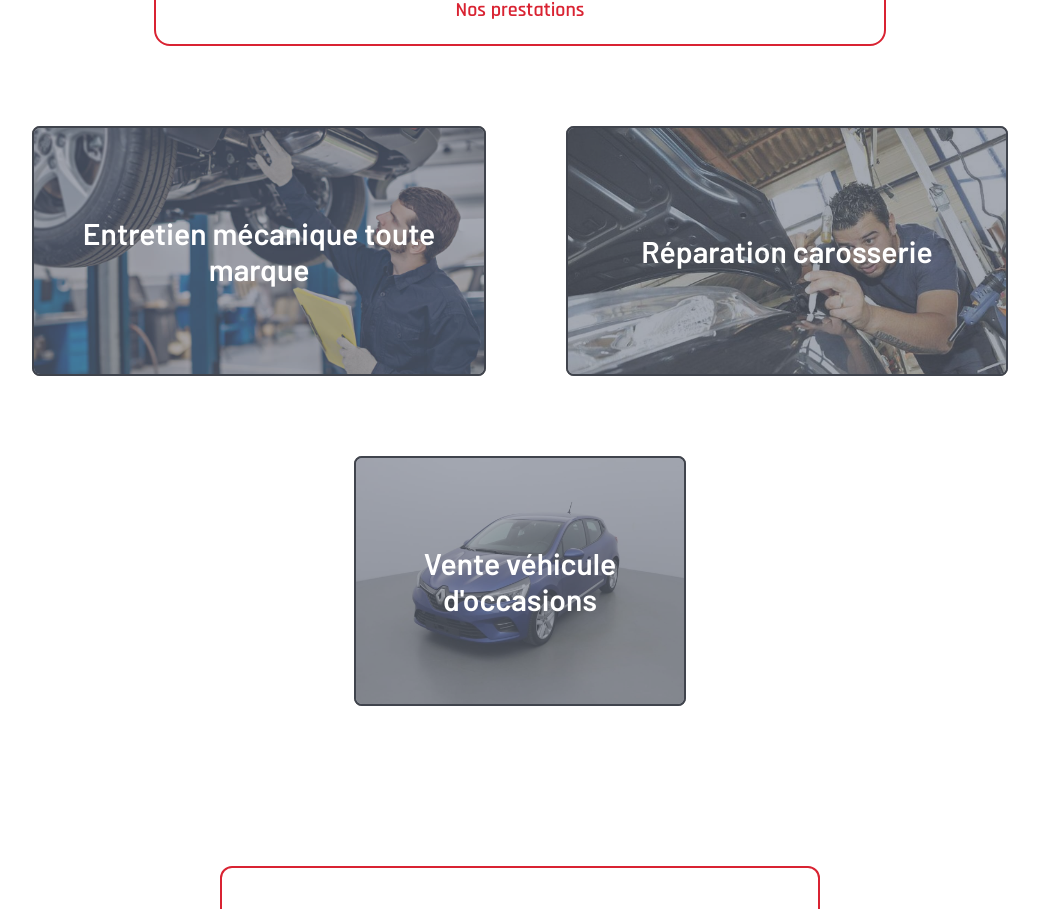
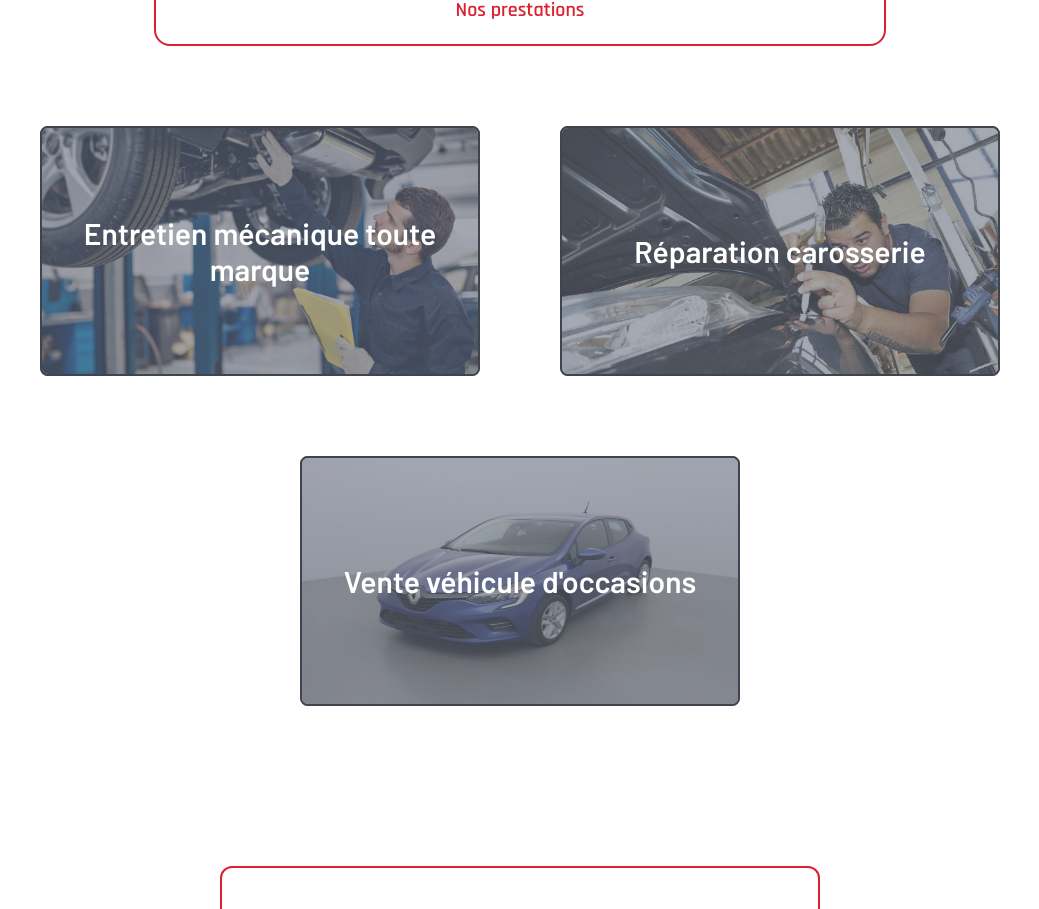
Before and after one commit to kyoshiroDev/Garage-V-Parrot-NextJS, a Next.js app: page / in a window 1280 px wide. Shown: the part 954-1863 px from the top of the page, without its empty margins (120-1159 px from the left). Built offline with nearby package versions, Linux system fonts and the light colour scheme.

Commit message:
modification poid des images

```diff
--- a/app/components/Nos-prestations/Page.tsx
+++ b/app/components/Nos-prestations/Page.tsx
@@ -42,9 +42,9 @@ export default function NosPrestations() {
           <Image
             src={prestation.image}
             alt="alt"
-            width={500}
-            height={250}
-            className="aspect-auto bg-slate-200 border-2 rounded-lg border-black w-auto max-h-[250px]"
+            width={250}
+            height={125}
+            className="aspect-auto bg-slate-200 border-2 rounded-lg border-black w-[332px] h-auto md:w-[440px] md:h-[250px]"
             priority={true}
           />
         </motion.div>
```
